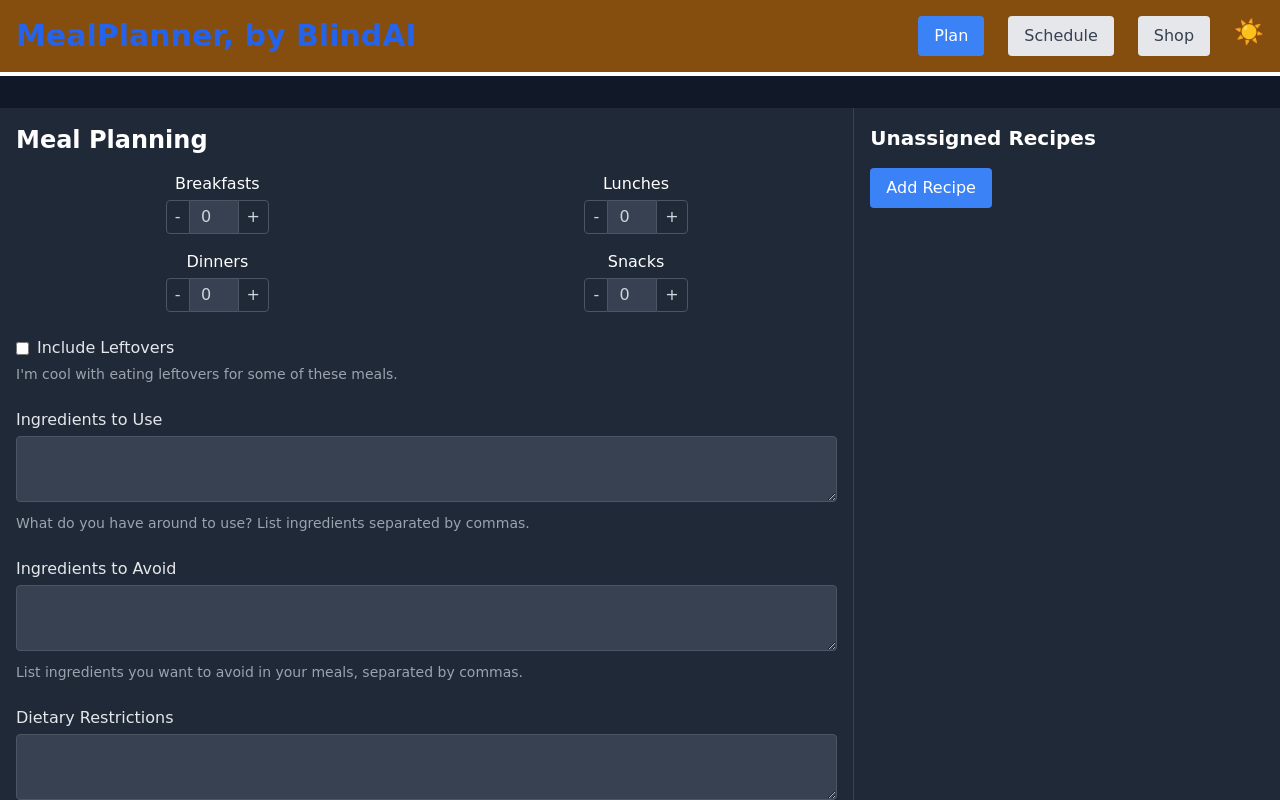
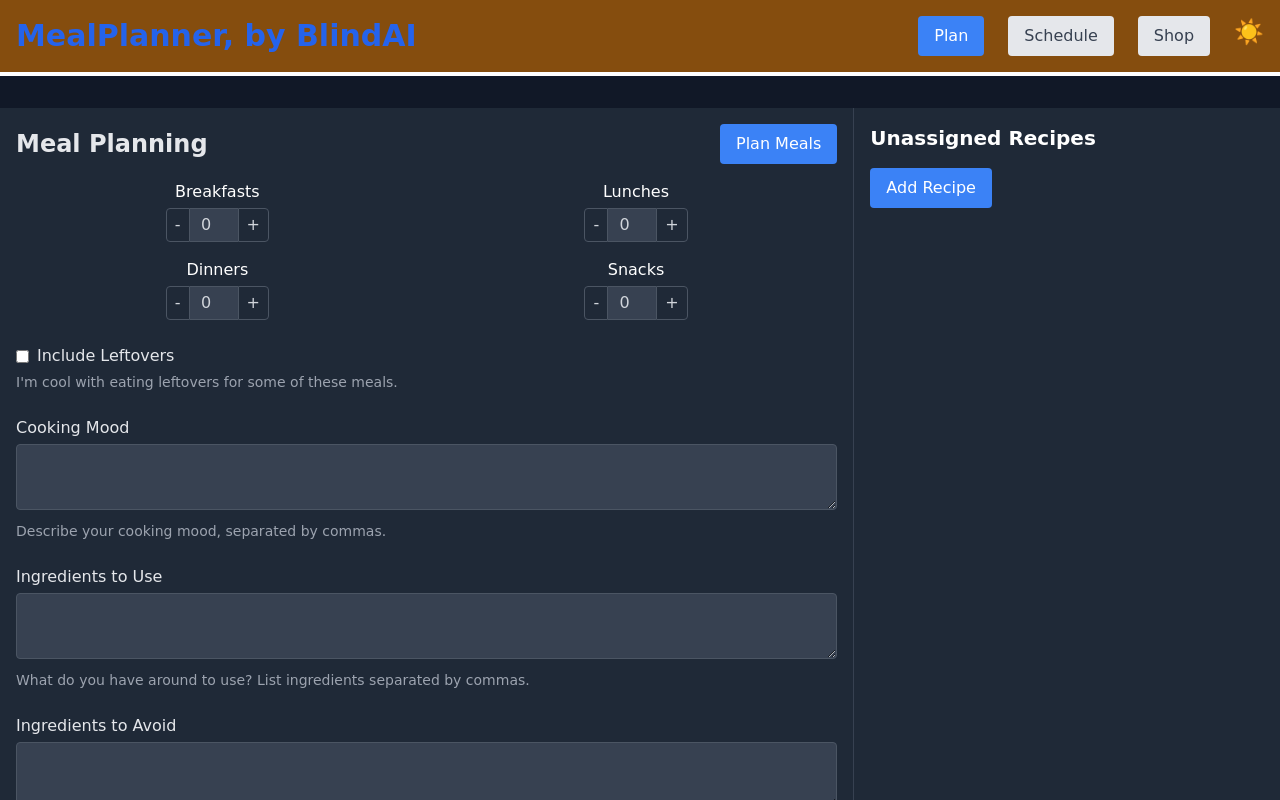
Before and after one commit to Arcadesys/mealplanner, a Next.js app: page / in a window 1280 px wide. Both pictures are taken after a click on the button "Plan". Built offline with nearby package versions, Linux system fonts and the light colour scheme.

Commit message:
wiring up the generate button

```diff
--- a/app/components/PlanForm.tsx
+++ b/app/components/PlanForm.tsx
@@ -17,7 +17,7 @@ interface PlanFormProps {
     cookingMood: string;
   };
   onChange: (newFormData: PlanFormProps['formData']) => void;
-  onSubmit: (e: React.FormEvent) => void;
+  onSubmit: () => void; // Changed this line
 }
 
 const PlanForm: React.FC<PlanFormProps> = ({ formData, onChange, onSubmit }) => {
@@ -37,7 +37,17 @@ const PlanForm: React.FC<PlanFormProps> = ({ formData, onChange, onSubmit }) =>
   const helperTextClass = "mt-1 text-sm text-gray-500 dark:text-gray-400";
 
   return (
-    <form onSubmit={onSubmit} className="space-y-6">
+    <div>
+      <div className="flex justify-between items-center mb-4">
+        <h1 className="text-2xl font-bold dark:text-gray-200">Meal Planning</h1>
+        <button
+          onClick={onSubmit}
+          className="bg-blue-500 text-white px-4 py-2 rounded hover:bg-blue-600"
+        >
+          Plan Meals
+        </button>
+      </div>
+      <form className="space-y-6">
         <div className="grid grid-cols-2 gap-4">
           {['breakfasts', 'lunches', 'dinners', 'snacks'].map((meal) => (
             <div key={meal} className="flex flex-col items-center">
@@ -74,6 +84,11 @@ const PlanForm: React.FC<PlanFormProps> = ({ formData, onChange, onSubmit }) =>
             <span className="dark:text-gray-200">Include Leftovers</span>
           </label>
           <p className={helperTextClass}>I'm cool with eating leftovers for some of these meals.</p>
+        </div>
+        <div>
+          <label className={labelClass}>Cooking Mood</label>
+          <textarea name="cookingMood" value={formData.cookingMood} onChange={handleChange} className={inputClass} />
+          <p className={helperTextClass}>Describe your cooking mood, separated by commas.</p>
         </div>
         <div>
           <label className={labelClass}>Ingredients to Use</label>
@@ -127,13 +142,8 @@ const PlanForm: React.FC<PlanFormProps> = ({ formData, onChange, onSubmit }) =>
           </div>
           <p className={helperTextClass}>Select the cooking tools you have available, or add your own.</p>
         </div>
-      <div>
-        <label className={labelClass}>Cooking Mood</label>
-        <textarea name="cookingMood" value={formData.cookingMood} onChange={handleChange} className={inputClass} />
-        <p className={helperTextClass}>Describe your cooking mood, separated by commas.</p>
+      </form>
     </div>
-      <button type="submit" className="bg-blue-500 text-white px-4 py-2 rounded hover:bg-blue-600">Plan Meals</button>
-    </form>
   );
 };
 
--- a/app/components/PlanView.tsx
+++ b/app/components/PlanView.tsx
@@ -1,6 +1,6 @@
-//a modal that allows a user to plan their meals for the week.
+'use client';
 
-import React, { useState } from 'react';
+import React, { useState, useEffect } from 'react';
 import UnassignedRecipes from './UnassignedRecipes';
 import { DragDropContext, DropResult } from '@hello-pangea/dnd';
 import { Recipe } from '../types/recipe';
@@ -15,6 +15,7 @@ interface PlanViewProps {
 }
 
 const PlanView: React.FC<PlanViewProps> = ({ recipes, onAddRecipe, onEditRecipe, onDeleteRecipe }) => {
+  const [isClient, setIsClient] = useState(false);
   const [formData, setFormData] = useState({
     breakfasts: 0,
     lunches: 0,
@@ -31,6 +32,10 @@ const PlanView: React.FC<PlanViewProps> = ({ recipes, onAddRecipe, onEditRecipe,
   });
   const [generatedPlan, setGeneratedPlan] = useState<Recipe[] | null>(null);
 
+  useEffect(() => {
+    setIsClient(true);
+  }, []);
+
   const handleFormChange = (newFormData: typeof formData) => {
     setFormData(newFormData);
   };
@@ -41,9 +46,7 @@ const PlanView: React.FC<PlanViewProps> = ({ recipes, onAddRecipe, onEditRecipe,
   };
 
   const handleDragEnd = (result: DropResult) => {
-    // Implement drag and drop logic here
     console.log('Drag ended:', result);
-    // You can update the state or call a function to update the parent component
   };
 
   const handleGenerateMealPlan = async () => {
@@ -63,28 +66,30 @@ const PlanView: React.FC<PlanViewProps> = ({ recipes, onAddRecipe, onEditRecipe,
       const generatedPlan = await response.json();
       setGeneratedPlan(generatedPlan);
       console.log('Generated meal plan:', generatedPlan);
-      // Handle the generated meal plan (e.g., update state, display results)
     } catch (error) {
       console.error('Error generating meal plan:', error);
-      // Handle the error (e.g., show an error message to the user)
     }
   };
+
+  if (!isClient) {
+    return null; // or a loading spinner
+  }
 
   return (
     <DragDropContext onDragEnd={handleDragEnd}>
       <div className="flex h-screen overflow-hidden dark:bg-gray-800 dark:text-white">
         <div className="flex-1 p-4 overflow-y-auto">
-          <h2 className="text-2xl font-bold mb-4 dark:text-white">Meal Planning</h2>
+
           <PlanForm
             formData={formData}
             onChange={handleFormChange}
-            onSubmit={handleSubmit}
+            onSubmit={GenerateMealPlan}
+            className="p-4"
           />
           <GenerateMealPlan formData={formData} onGenerate={handleGenerateMealPlan} />
           {generatedPlan && (
             <div className="mt-8">
               <h3 className="text-xl font-bold mb-4">Generated Meal Plan</h3>
-              {/* Display the generated meal plan here */}
               {generatedPlan.map((recipe, index) => (
                 <div key={index} className="mb-2">
                   <h4 className="font-semibold">{recipe.title}</h4>
```
Lines whose indentation alone changed are shown as unchanged.
